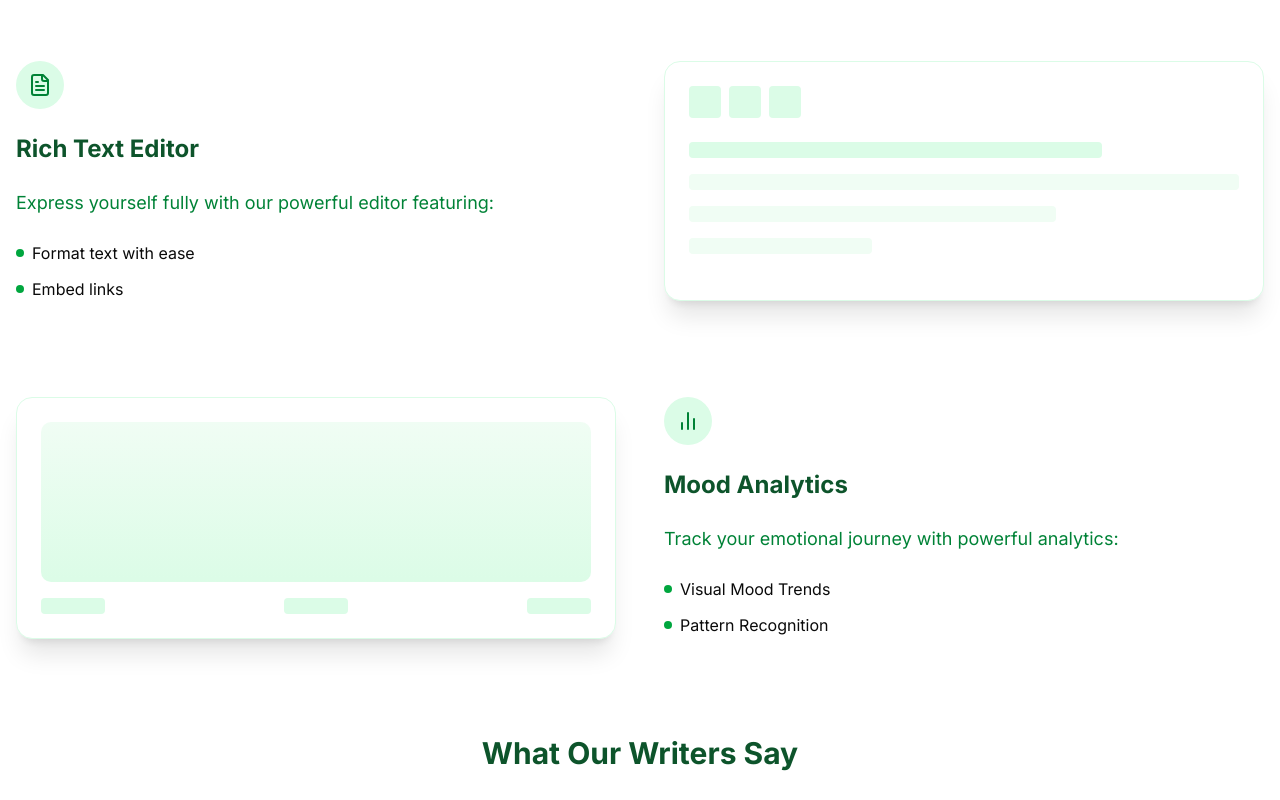
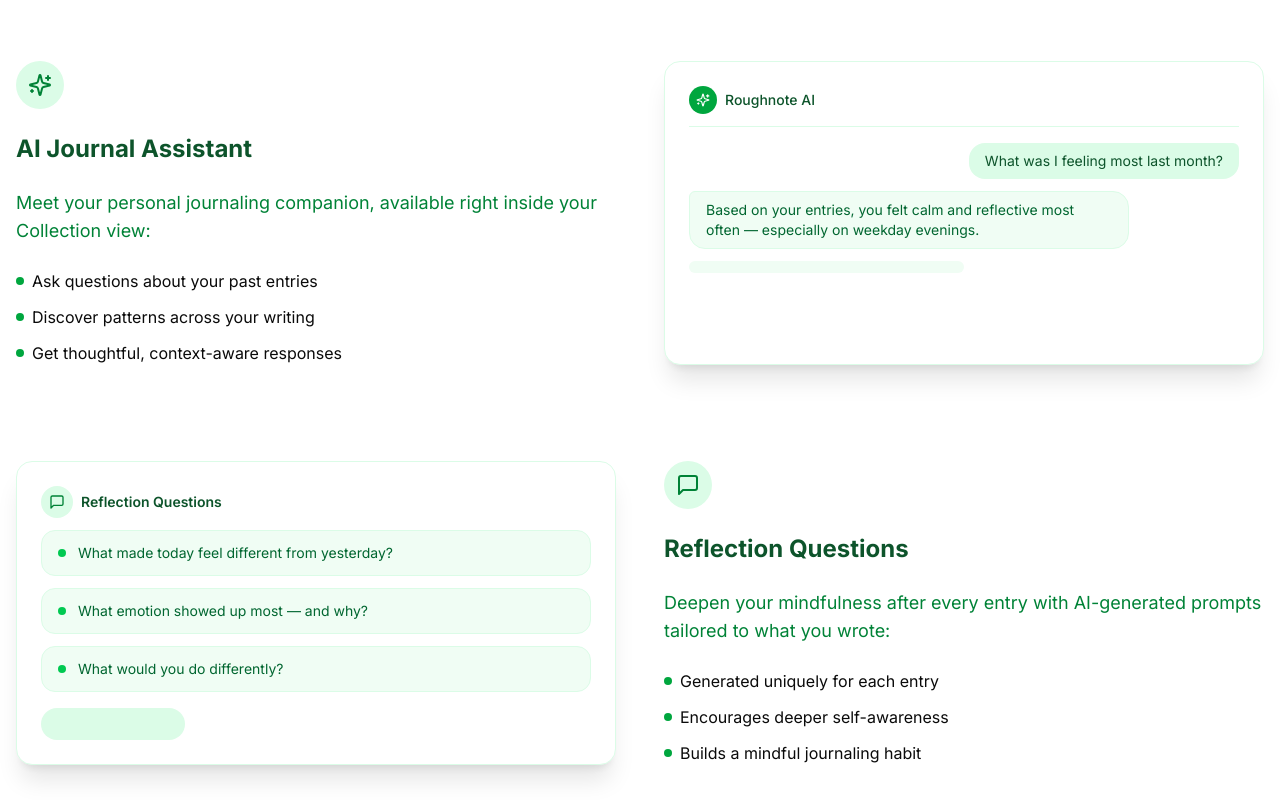
Before and after one commit to adityathakur17/RoughNote, a Next.js app: page / in a window 1280 px wide. Shown: the part 1160-1960 px from the top of the page. Built offline with nearby package versions, Linux system fonts and the light colour scheme; no server answers.

Commit message:
Update: landing page update, add ai features

```diff
--- a/app/page.js
+++ b/app/page.js
@@ -16,6 +16,7 @@
   FileText,
   Lock,
   Sparkles,
+  MessageSquare,
 } from "lucide-react";
 import Link from "next/link";
 import faqs from "@/data/faqs";
@@ -30,9 +31,9 @@
   },
   {
     icon: Sparkles,
-    title: "Daily Inspiration",
+    title: "Dedicated AI Assistant",
     description:
-      "Get inspired with daily prompts and mood-based imagery to spark your creativity.",
+      "Keep Track of your thoughts and creativity with a companion in your collections",
   },
   {
     icon: Lock,
@@ -43,7 +44,7 @@
 ];
 
 export default async function Home() {
-  const advice = await getDailyPrompt()
+  const advice = await getDailyPrompt();
 
   return (
     <div className="relative container mx-auto px-4 pt-16 pb-16">
@@ -77,7 +78,7 @@
             </div>
             <div className="space-y-4 p-4">
               <h3 className="text-xl font-semibold text-green-900">
-                {advice?advice:"My Thouhts Today"}
+                {advice ? advice : "My Thouhts Today"}
               </h3>
               <Skeleton className="h-4 bg-green-200 rounded w-3/4" />
               <Skeleton className="h-4 bg-green-200 rounded full" />
@@ -125,6 +126,115 @@
         ))}
       </section>
       <div className="space-y-24 mt-24">
+        {/* AI Assistant Section */}
+        <div className="grid md:grid-cols-2 gap-12">
+          <div className="space-y-6">
+            <div className="rounded-full bg-green-100 h-12 w-12 flex items-center justify-center">
+              <Sparkles className="h-6 w-6 text-green-700" />
+            </div>
+            <h3 className="text-2xl font-bold text-green-900">
+              AI Journal Assistant
+            </h3>
+            <p className="text-lg text-green-700">
+              Meet your personal journaling companion, available right inside
+              your Collection view:
+            </p>
+            <ul className="space-y-3">
+              <li className="flex items-center gap-2">
+                <div className="h-2 w-2 rounded-full bg-green-600" />
+                <span>Ask questions about your past entries</span>
+              </li>
+              <li className="flex items-center gap-2">
+                <div className="h-2 w-2 rounded-full bg-green-600" />
+                <span>Discover patterns across your writing</span>
+              </li>
+              <li className="flex items-center gap-2">
+                <div className="h-2 w-2 rounded-full bg-green-600" />
+                <span>Get thoughtful, context-aware responses</span>
+              </li>
+            </ul>
+          </div>
+          <div className="space-y-4 bg-white rounded-2xl shadow-xl p-6 border border-green-100">
+            <div className="flex items-center gap-2 mb-4 pb-3 border-b border-green-100">
+              <div className="h-7 w-7 rounded-full bg-green-600 flex items-center justify-center">
+                <Sparkles className="h-3.5 w-3.5 text-white" />
+              </div>
+              <span className="text-sm font-medium text-green-900">
+                Roughnote AI
+              </span>
+            </div>
+            <div className="space-y-3">
+              <div className="flex justify-end">
+                <div className="bg-green-100 rounded-2xl rounded-tr-sm px-4 py-2 text-sm text-green-900 max-w-[75%]">
+                  What was I feeling most last month?
+                </div>
+              </div>
+              <div className="flex justify-start">
+                <div className="bg-green-50 border border-green-100 rounded-2xl rounded-tl-sm px-4 py-2 text-sm text-green-800 max-w-[80%]">
+                  Based on your entries, you felt calm and reflective most often
+                  — especially on weekday evenings.
+                </div>
+              </div>
+              <div className="h-3 bg-green-50 rounded-full w-1/2 mt-2" />
+            </div>
+          </div>
+        </div>
+
+        {/* Reflection Questions Section */}
+        <div className="grid md:grid-cols-2 gap-12">
+          <div className="space-y-4 bg-white rounded-2xl shadow-xl p-6 border border-green-100">
+            <div className="flex items-center gap-2 mb-2">
+              <div className="h-8 w-8 rounded-full bg-green-100 flex items-center justify-center">
+                <MessageSquare className="h-4 w-4 text-green-700" />
+              </div>
+              <span className="text-sm font-semibold text-green-900">
+                Reflection Questions
+              </span>
+            </div>
+            <div className="space-y-3 pt-1">
+              {[
+                "What made today feel different from yesterday?",
+                "What emotion showed up most — and why?",
+                "What would you do differently?",
+              ].map((q) => (
+                <div
+                  key={q}
+                  className="flex items-start gap-3 bg-green-50 border border-green-100 rounded-xl px-4 py-3"
+                >
+                  <div className="h-2 w-2 rounded-full bg-green-500 mt-1.5 shrink-0" />
+                  <span className="text-sm text-green-800">{q}</span>
+                </div>
+              ))}
+            </div>
+            <div className="h-8 bg-green-100 rounded-full w-36 mt-2" />
+          </div>
+          <div className="space-y-6">
+            <div className="rounded-full bg-green-100 h-12 w-12 flex items-center justify-center">
+              <MessageSquare className="h-6 w-6 text-green-700" />
+            </div>
+            <h3 className="text-2xl font-bold text-green-900">
+              Reflection Questions
+            </h3>
+            <p className="text-lg text-green-700">
+              Deepen your mindfulness after every entry with AI-generated
+              prompts tailored to what you wrote:
+            </p>
+            <ul className="space-y-3">
+              <li className="flex items-center gap-2">
+                <div className="h-2 w-2 rounded-full bg-green-600" />
+                <span>Generated uniquely for each entry</span>
+              </li>
+              <li className="flex items-center gap-2">
+                <div className="h-2 w-2 rounded-full bg-green-600" />
+                <span>Encourages deeper self-awareness</span>
+              </li>
+              <li className="flex items-center gap-2">
+                <div className="h-2 w-2 rounded-full bg-green-600" />
+                <span>Builds a mindful journaling habit</span>
+              </li>
+            </ul>
+          </div>
+        </div>
         <div className="grid md:grid-cols-2 gap-12">
           <div className="space-y-6">
             <div className="rounded-full bg-green-100 h-12 w-12 flex items-center justify-center">
@@ -191,6 +301,7 @@
           </div>
         </div>
       </div>
+
       <TestimonialCarousel />
 
       <div className="mt-24">
@@ -224,7 +335,10 @@
               journaling.
             </p>
             <Link href="/dashboard">
-            <Button size="lg" variant="journal" className="animate-bounce">Get Started for Free <ChevronRight className="ml-2 h-4 w-4"/> </Button>
+              <Button size="lg" variant="journal" className="animate-bounce">
+                Get Started for Free{" "}
+                <ChevronRight className="ml-2 h-4 w-4" />{" "}
+              </Button>
             </Link>
           </CardContent>
         </Card>
--- a/data/faqs.json
+++ b/data/faqs.json
@@ -1,4 +1,8 @@
 [
+    {
+      "q": "Where and how can I use my AI Assistant?",
+      "a": "Your dedicated AI Assistant is there in your collections view you can ask the AI assistant to turn your entry into an essay or to keep track of your moods the possibilities are endless!"
+    },
     {
       "q": "Is my journal data secure?",
       "a": "Yes! We use enterprise-grade encryption and security measures to ensure your entries remain private and secure."
```
